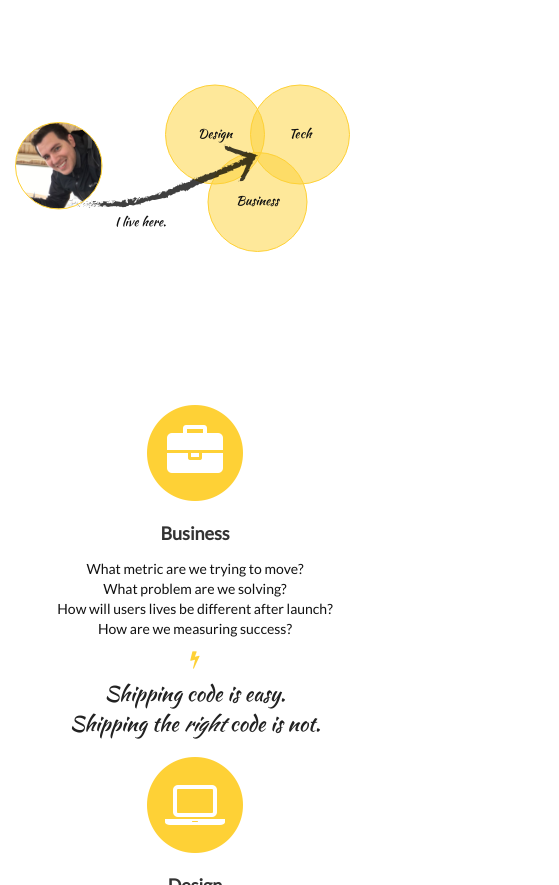
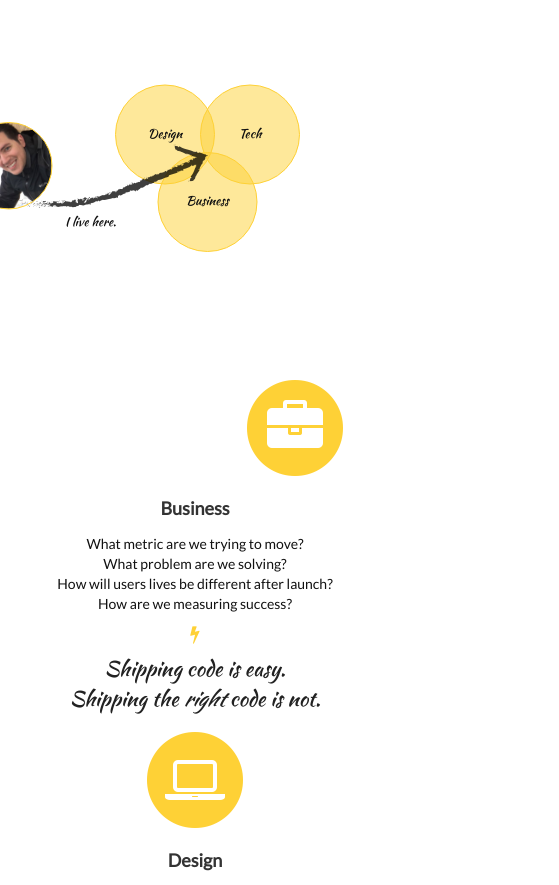
Before and after one commit to ericjbeltran/ericjbeltran.github.io, a website: page index.html in a window 390 px wide. Shown: the part 1063-1948 px from the top of the page, 559 px wide, since content can reach past the window. Drawn offline with nearby package versions, Linux system fonts and the light colour scheme; a web font is replaced by a local one.

Commit message:
removed margin

```diff
--- a/css/agency.css
+++ b/css/agency.css
@@ -366,7 +366,7 @@ ul.achievements {
   .venn-container{
     width: 400px;
     height: 350px;
-    margin: 0 50px;
+    margin: 0;
     transform: scale(.5);
   }
 }
```
